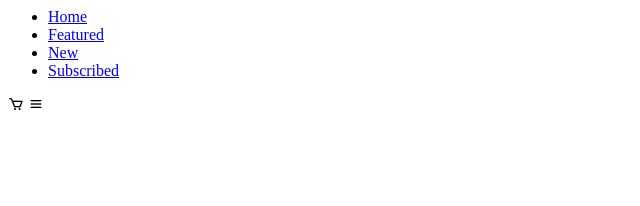
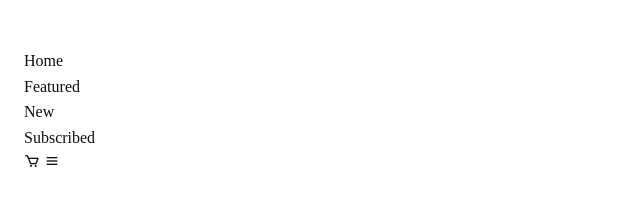
Before and after one commit to JJ299/E-commerce-practice, a plain HTML site: page index.html in a window 1280 px wide. Shown: the whole page, without its empty margins (0-640 px from the left). Drawn offline with nearby package versions, Linux system fonts and the light colour scheme.

Commit message:
Fixed a minor coding error on HTML stylesheet

```diff
--- a/index.html
+++ b/index.html
@@ -4,7 +4,7 @@
     <meta name="viewport" content="width=device-width, initial-scale=1.0">
 
     <link href='https://unpkg.com/boxicons@2.0.7/css/boxicons.min.css' rel='stylesheet'>
-    <link rel="stylsheet" href="style.css">
+    <link rel="stylesheet" href="style.css">
 
     <title>E-commerce practice</title>
 </head>
```
